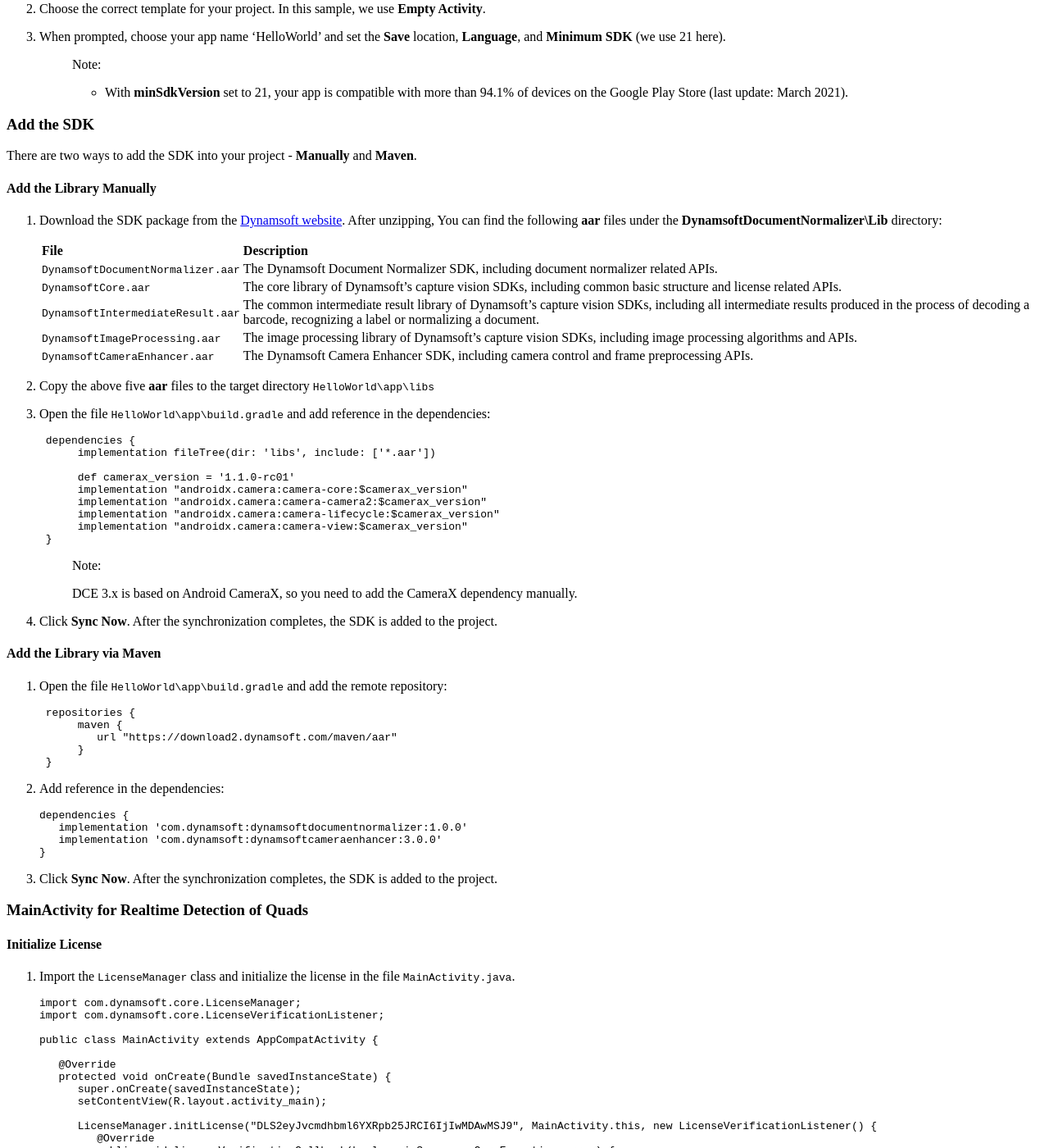
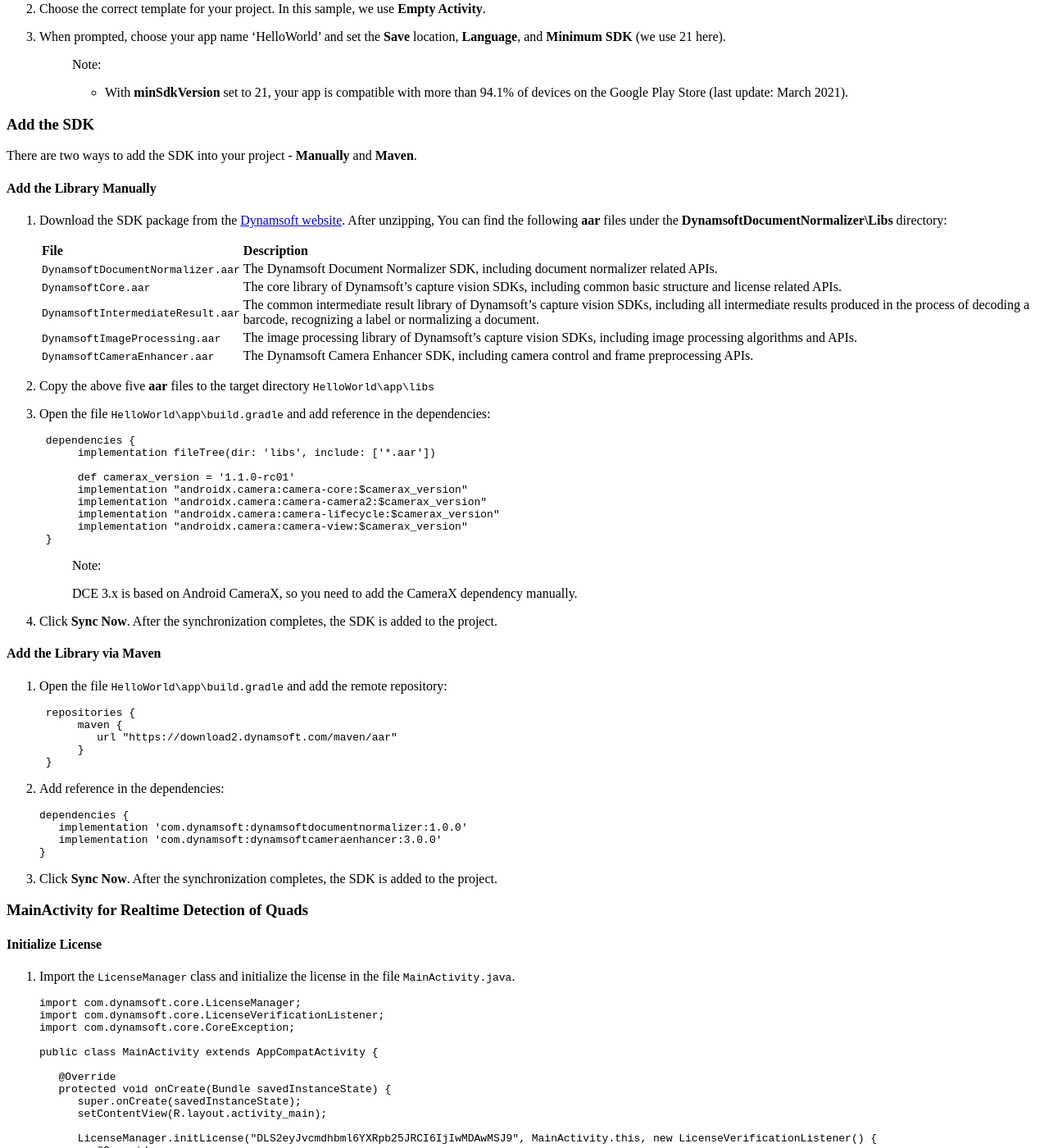
Before and after one commit to dynamsoft-docs/document-normalizer-docs, a Jekyll site: the page built from programming/android/user-guide.md, in a window 1280 px wide and 1400 px high, scrolled down 990 px. Shown: the whole window at 82% size. Built offline with Jekyll 4.4.1, drawn with Linux system fonts in a browser that asks for light colours.

Commit message:
Update user-guide.md

````diff
--- a/programming/android/user-guide.md
+++ b/programming/android/user-guide.md
@@ -42,7 +42,7 @@ There are two ways to add the SDK into your project - **Manually** and **Maven**
 
 #### Add the Library Manually
 
-1. Download the SDK package from the <a href="https://download2.dynamsoft.com/ddn/dynamsoft-document-normalizer-android-1.0.0.zip" target="_blank">Dynamsoft website</a>. After unzipping, You can find the following **aar** files under the **DynamsoftDocumentNormalizer\Lib** directory:
+1. Download the SDK package from the <a href="https://download2.dynamsoft.com/ddn/dynamsoft-document-normalizer-android-1.0.0.zip" target="_blank">Dynamsoft website</a>. After unzipping, You can find the following **aar** files under the **DynamsoftDocumentNormalizer\Libs** directory:
 
    | File | Description |
    |---------|-------------|
@@ -106,6 +106,7 @@ There are two ways to add the SDK into your project - **Manually** and **Maven**
    ```java
    import com.dynamsoft.core.LicenseManager;
    import com.dynamsoft.core.LicenseVerificationListener;
+   import com.dynamsoft.core.CoreException;
 
    public class MainActivity extends AppCompatActivity {
 
````
